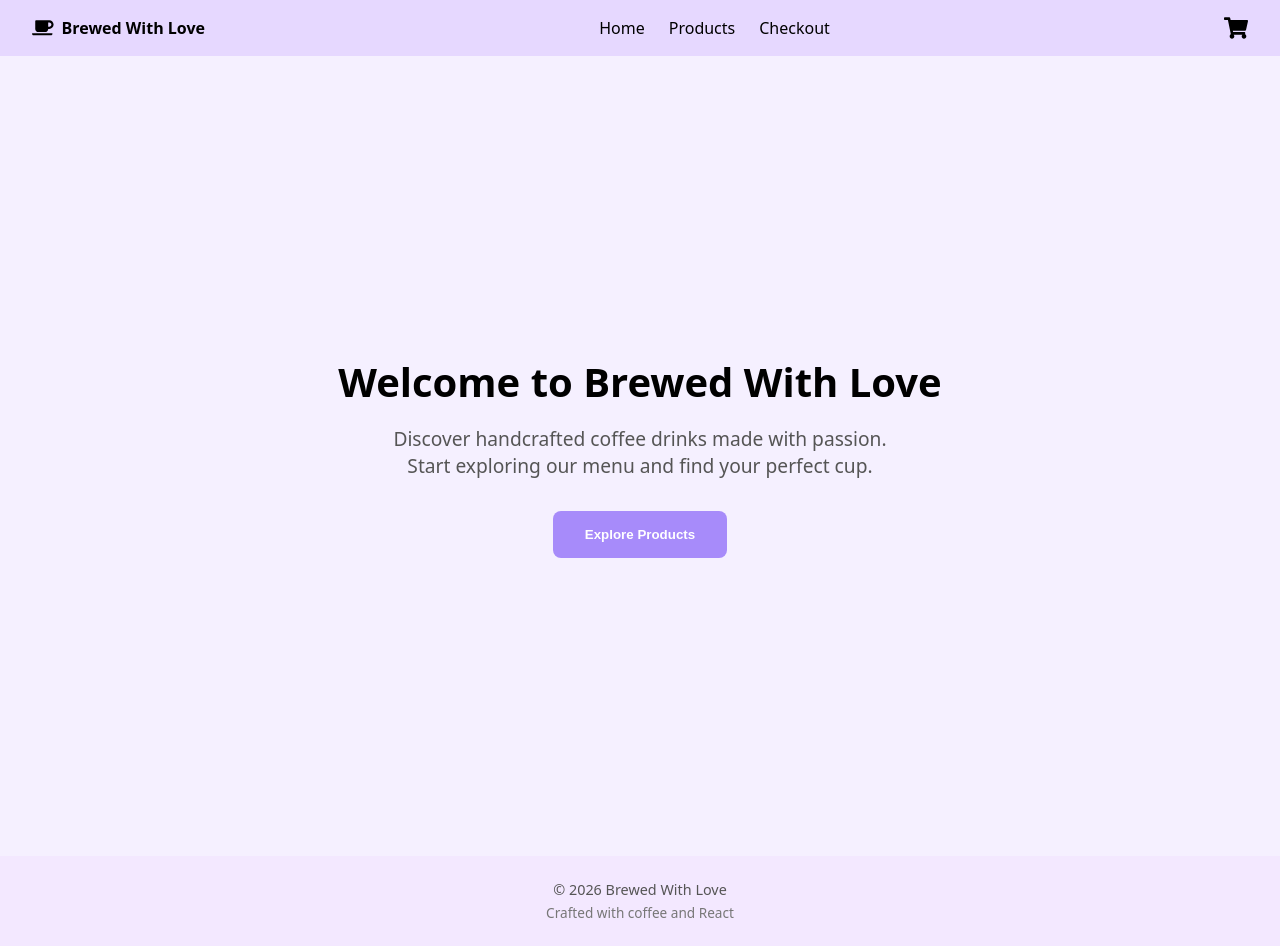
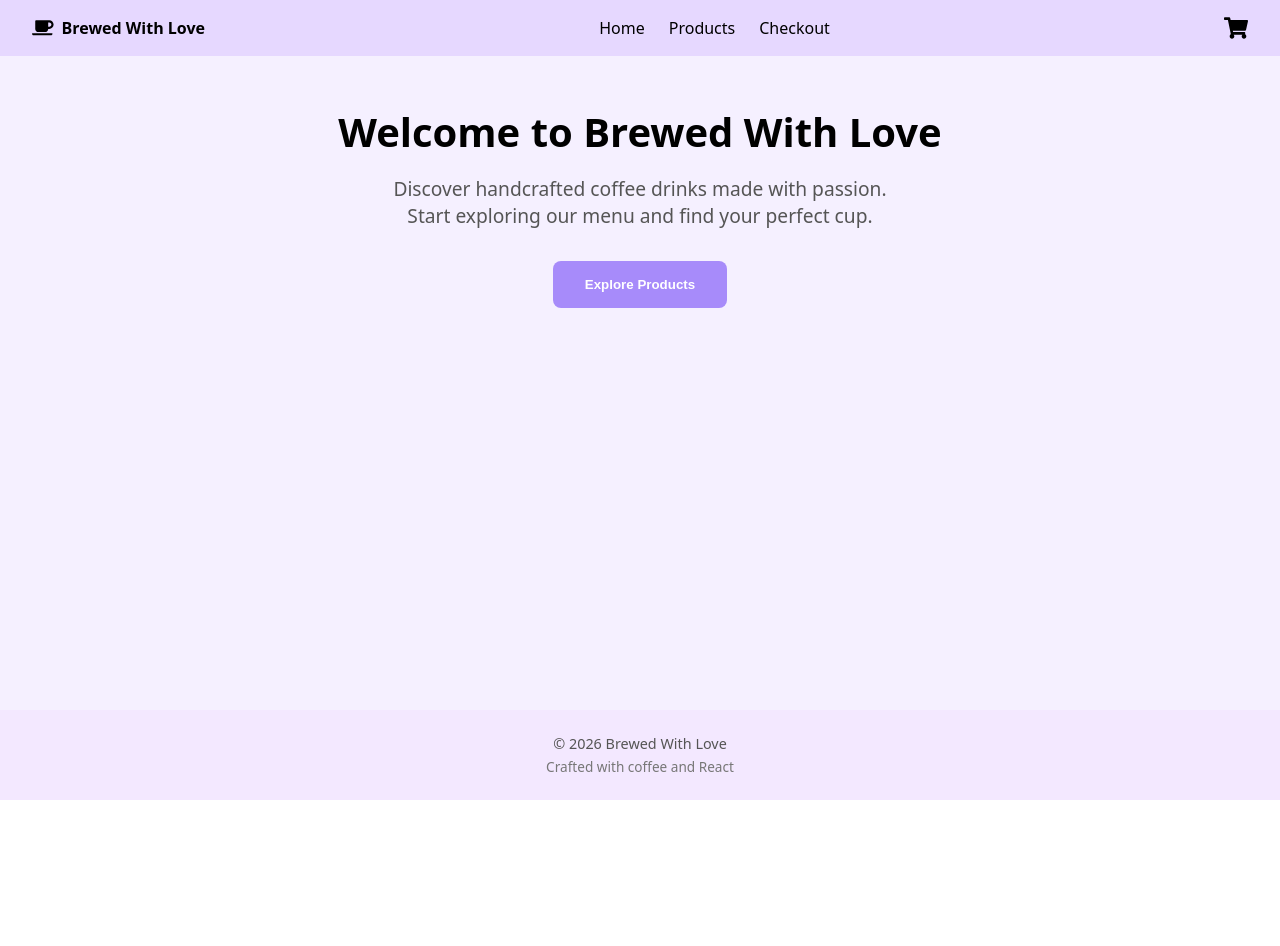
Before and after one commit to shiprasrvstv1988-creator/spirii-backendShoppingCart-project, a React (Vite) app in the folder frontend/: page / in a window 1280 px wide. After the commit the page ends 800 px from the top, so only its background shows below. Built offline with nearby package versions, Linux system fonts and the light colour scheme; no server answers.

Commit message:
fix: center products grid and fix sticky footer layout

```diff
--- a/frontend/src/pages/Home.tsx
+++ b/frontend/src/pages/Home.tsx
@@ -8,22 +8,19 @@ export default function Home() {
       style={{
         padding: "3rem 1rem",
         background: "#F5F0FF",
-        minHeight: "100vh",
         display: "flex",
         flexDirection: "column",
         alignItems: "center",
         justifyContent: "center",
         textAlign: "center",
-      }}
-    >
+      }}>
       <h1
         style={{
           fontSize: "2.5rem",
           fontWeight: "bold",
           color: "#000",
           marginBottom: "1rem",
-        }}
-      >
+        }}>
         Welcome to Brewed With Love
       </h1>
 
@@ -33,8 +30,7 @@ export default function Home() {
           color: "#555",
           marginBottom: "2rem",
           maxWidth: "500px",
-        }}
-      >
+        }}>
         Discover handcrafted coffee drinks made with passion. Start exploring
         our menu and find your perfect cup.
       </p>
@@ -52,8 +48,7 @@ export default function Home() {
           transition: "background 0.2s ease",
         }}
         onMouseEnter={(e) => (e.currentTarget.style.background = "#8B6EF6")}
-        onMouseLeave={(e) => (e.currentTarget.style.background = "#A78BFA")}
-      >
+        onMouseLeave={(e) => (e.currentTarget.style.background = "#A78BFA")}>
         Explore Products
       </button>
     </div>
--- a/frontend/src/pages/Products.tsx
+++ b/frontend/src/pages/Products.tsx
@@ -9,9 +9,7 @@ export default function Products() {
       style={{
         padding: "2rem",
         background: "#F5F0FF",
-        minHeight: "100vh",
-      }}
-    >
+      }}>
       <h1
         style={{
           marginBottom: "0.5rem",
@@ -20,8 +18,7 @@ export default function Products() {
           fontSize: "2rem",
           fontWeight: "bold",
           letterSpacing: "0",
-        }}
-      >
+        }}>
         Brewed With Love
       </h1>
       <p
@@ -31,8 +28,7 @@ export default function Products() {
           marginTop: "0",
           marginBottom: "2.5rem",
           fontSize: "1.1rem",
-        }}
-      >
+        }}>
         Choose your perfect cup
       </p>
 
@@ -50,8 +46,9 @@ export default function Products() {
             display: "grid",
             gridTemplateColumns: "repeat(auto-fill, minmax(250px, 1fr))",
             gap: "1.5rem",
-          }}
-        >
+            maxWidth: "900px",
+            margin: "0 auto",
+          }}>
           {products.map((product) => (
             <ProductCard key={product.id} product={product} />
           ))}
```
